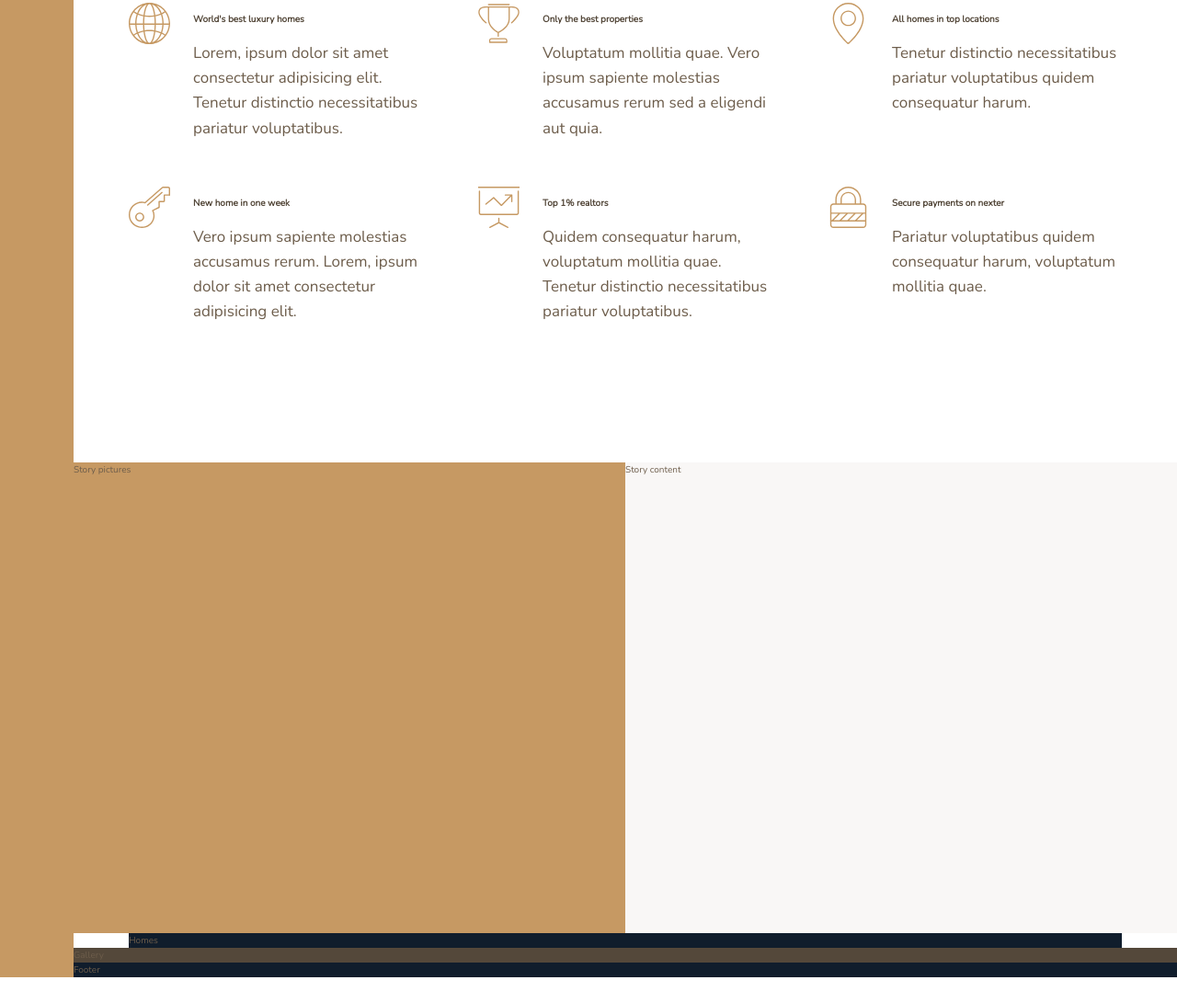
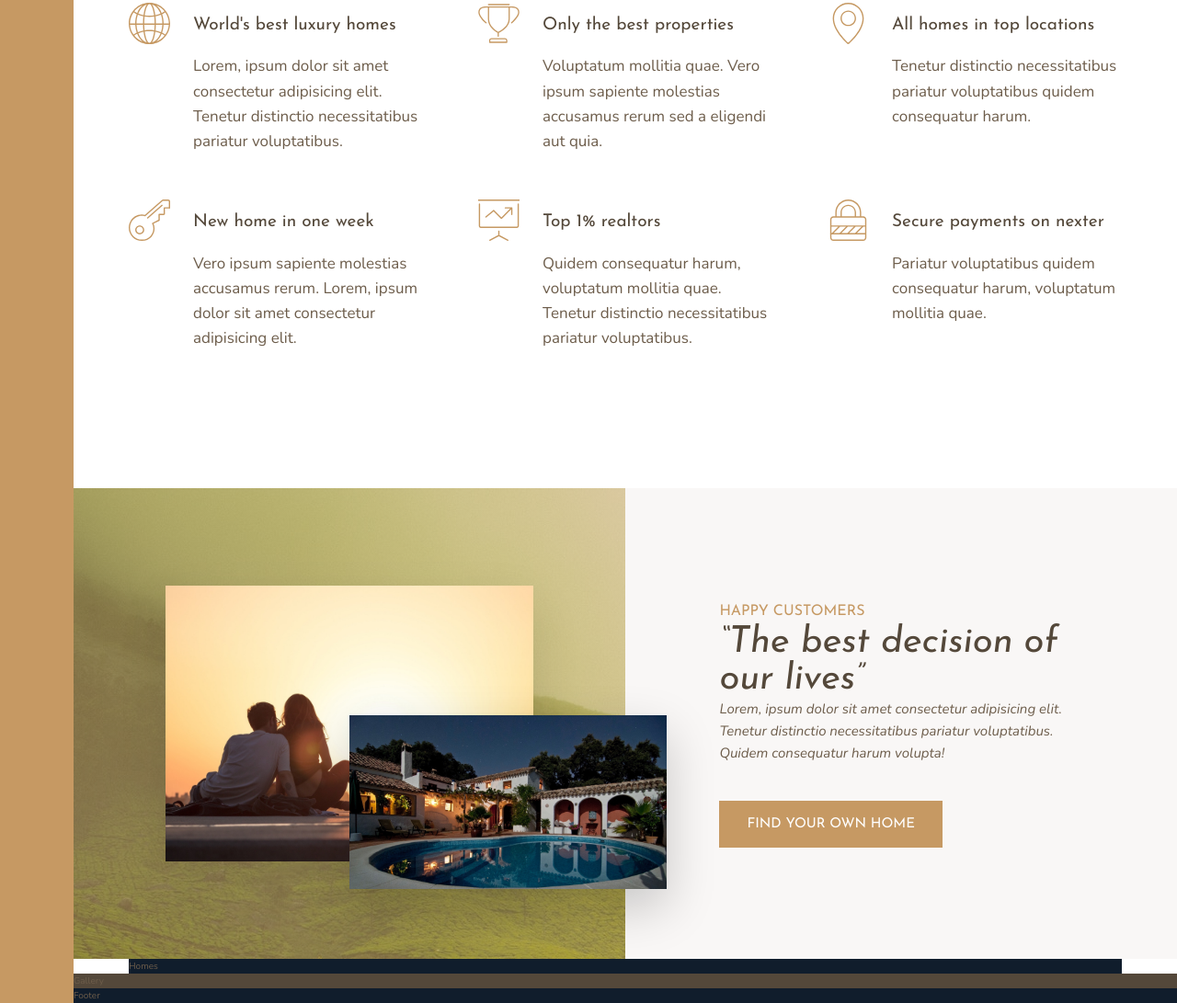
Before and after one commit to ispasvalentin22/Nexter, a website: page index.html in a window 1280 px wide. Shown: the part 777-1868 px from the top of the page at 92% size. Before the commit the page ends 1840 px from the top, so only its background shows below. Drawn offline with nearby package versions, Linux system fonts and the light colour scheme.

Commit message:
added story section

```diff
--- a/index.html
+++ b/index.html
@@ -29,52 +29,58 @@
                 <svg class="feature__icon">
                     <use xlink:href="img/sprite.svg#icon-global"></use>
                 </svg>
-                <h4 class="heading-4--dark">World's best luxury homes</h4>
+                <h4 class="heading-4 heading-4--dark">World's best luxury homes</h4>
                 <p class="feature__text">Lorem, ipsum dolor sit amet consectetur adipisicing elit. Tenetur distinctio necessitatibus pariatur voluptatibus.</p>
             </div>
             <div class="feature">
                 <svg class="feature__icon">
                     <use xlink:href="img/sprite.svg#icon-trophy"></use>
                 </svg>
-                <h4 class="heading-4--dark">Only the best properties</h4>
+                <h4 class="heading-4 heading-4--dark">Only the best properties</h4>
                 <p class="feature__text">Voluptatum mollitia quae. Vero ipsum sapiente molestias accusamus rerum sed a eligendi aut quia.</p>
             </div>
             <div class="feature">
                 <svg class="feature__icon">
                     <use xlink:href="img/sprite.svg#icon-map-pin"></use>
                 </svg>
-                <h4 class="heading-4--dark">All homes in top locations</h4>
+                <h4 class="heading-4 heading-4--dark">All homes in top locations</h4>
                 <p class="feature__text">Tenetur distinctio necessitatibus pariatur voluptatibus quidem consequatur harum.</p>
             </div>
             <div class="feature">
                 <svg class="feature__icon">
                     <use xlink:href="img/sprite.svg#icon-key"></use>
                 </svg>
-                <h4 class="heading-4--dark">New home in one week</h4>
+                <h4 class="heading-4 heading-4--dark">New home in one week</h4>
                 <p class="feature__text">Vero ipsum sapiente molestias accusamus rerum. Lorem, ipsum dolor sit amet consectetur adipisicing elit.</p>
             </div>
             <div class="feature">
                 <svg class="feature__icon">
                     <use xlink:href="img/sprite.svg#icon-presentation"></use>
                 </svg>
-                <h4 class="heading-4--dark">Top 1% realtors</h4>
+                <h4 class="heading-4 heading-4--dark">Top 1% realtors</h4>
                 <p class="feature__text">Quidem consequatur harum, voluptatum mollitia quae. Tenetur distinctio necessitatibus pariatur voluptatibus.</p>
             </div>
             <div class="feature">
                 <svg class="feature__icon">
                     <use xlink:href="img/sprite.svg#icon-lock"></use>
                 </svg>
-                <h4 class="heading-4--dark">Secure payments on nexter</h4>
+                <h4 class="heading-4 heading-4--dark">Secure payments on nexter</h4>
                 <p class="feature__text">Pariatur voluptatibus quidem consequatur harum, voluptatum mollitia quae.</p>
             </div>
         </section>
 
         <div class="story__pictures">
-            Story pictures
+            <img src="img/story-1.jpeg" alt="Couple with new house" class="story__img--1">
+            <img src="img/story-2.jpeg" alt="New house" class="story__img--2">
         </div>
 
         <div class="story__content">
-            Story content
+            <h3 class="heading-3 mb-sm">Happy Customers</h3>
+            <h2 class="heading-2 heading-2--dark mb-md">&ldquo;The best decision of our lives&rdquo;</h2>
+            <p class="story__text">
+                Lorem, ipsum dolor sit amet consectetur adipisicing elit. Tenetur distinctio necessitatibus pariatur voluptatibus. Quidem consequatur harum volupta!
+            </p>
+            <button class="btn">Find your own home</button>
         </div>
 
         <section class="homes">
--- a/sass/_story.scss
+++ b/sass/_story.scss
@@ -2,10 +2,45 @@
   &__pictures {
     background-color: $color-primary;
     grid-column: full-start / col-end 4;
+    background-image: linear-gradient(rgba($color-primary, .5), rgba($color-primary, .5)), url(../img/back.jpg);
+
+    display: grid;
+    grid-template-rows: repeat(6, 1fr);
+    grid-template-columns: repeat(6, 1fr);
+    align-items: center;
+
+  }
+
+  &__img--1 {
+    width: 100%;
+    grid-row: 2 / 6;
+    grid-column: 2 / 6;
+    box-shadow: 0 2rem 5rem rgba(#000, .1);
+  }
+
+  &__img--2 {
+    width: 115%;
+    grid-row: 4 / 6;
+    grid-column: 4 / 7;
+    z-index: 20;
+    box-shadow: 0 2rem 5rem rgba(#000, .2);
   }
 
   &__content {
     background-color: $color-grey-light-1;
     grid-column: col-start 5 / full-end;
+
+    padding: 6rem 8vw;
+
+    display: flex;
+    flex-direction: column;
+    justify-content: center;
+    align-items: flex-start;
+  }
+
+  &__text {
+    font-size: 1.5rem;
+    font-style: italic;
+    margin-bottom: 4rem;
   }
 }
--- a/sass/_typography.scss
+++ b/sass/_typography.scss
@@ -9,12 +9,19 @@
 
 .heading-2 {
   @extend %heading;
+  font-size: 4rem;
+  font-style: italic;
+  line-height: 1;
 
+  &--light { color: $color-grey-light-1; }
+  &--dark { color: $color-grey-dark-1; }
 }
 
 .heading-3 {
   @extend %heading;
-
+  font-size: 1.6rem;
+  color: $color-primary;
+  text-transform: uppercase;
 }
 
 .heading-4 {
@@ -24,3 +31,25 @@
   &--light { color: $color-grey-light-1; }
   &--dark { color: $color-grey-dark-1; }
 }
+
+.btn {
+  background-color: $color-primary;
+  color: #fff;
+  border: none;
+  border-radius: 0;
+  font-family: $font-display;
+  font-size: 1.5rem;
+  text-transform: uppercase;
+  padding: 1.8rem 3rem;
+  cursor: pointer;
+  transition: all .2s;
+
+  &:hover {
+    background-color: $color-primary-dark;
+  }
+}
+
+.mp-sm { margin-bottom: 2rem; }
+.mp-md { margin-bottom: 3rem; }
+.mp-lg { margin-bottom: 4rem; }
+.mp-hg { margin-bottom: 8rem; }
```
Also changed, not shown: css/style.css.
